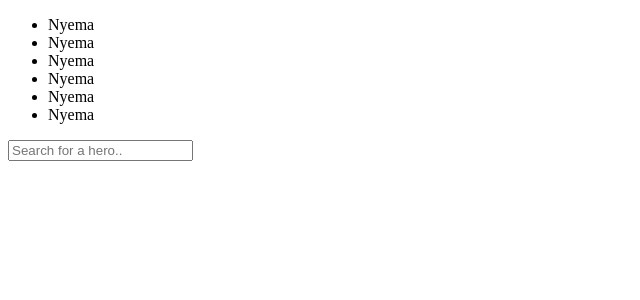
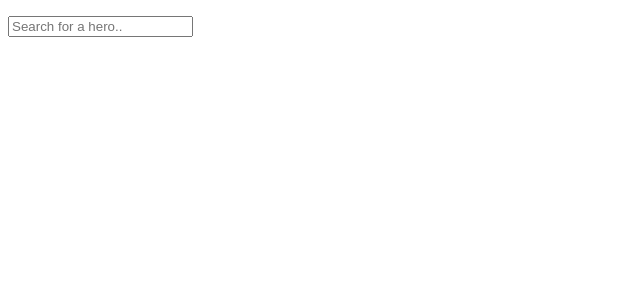
Before and after one commit to ptya/owcompare, a React (Create React App) app in the folder frontend/owcompare/: page / in a window 1280 px wide. Shown: the top 300 px of the page, without its empty margins (0-640 px from the left). Built offline with nearby package versions, Linux system fonts and the light colour scheme.

Commit message:
removed non-selected hero slots

```diff
--- a/frontend/owcompare/src/components/Selection.js
+++ b/frontend/owcompare/src/components/Selection.js
@@ -18,18 +18,10 @@ class Selection extends Component {
   }
 
   render() {
-    const heroCount = Object.keys(this.props.selectedHeroes).length;
-    const defaultHero = [];
-    for (let i = 0; i < (6 - heroCount); i++) {
-      defaultHero.push(
-        (<li key={i}>Nyema</li>)
-      )
-    }
 
     return (
       <ul>
         {Object.keys(this.props.selectedHeroes).map(this.heroList)}
-        {defaultHero}
       </ul>
     );
   }
```
